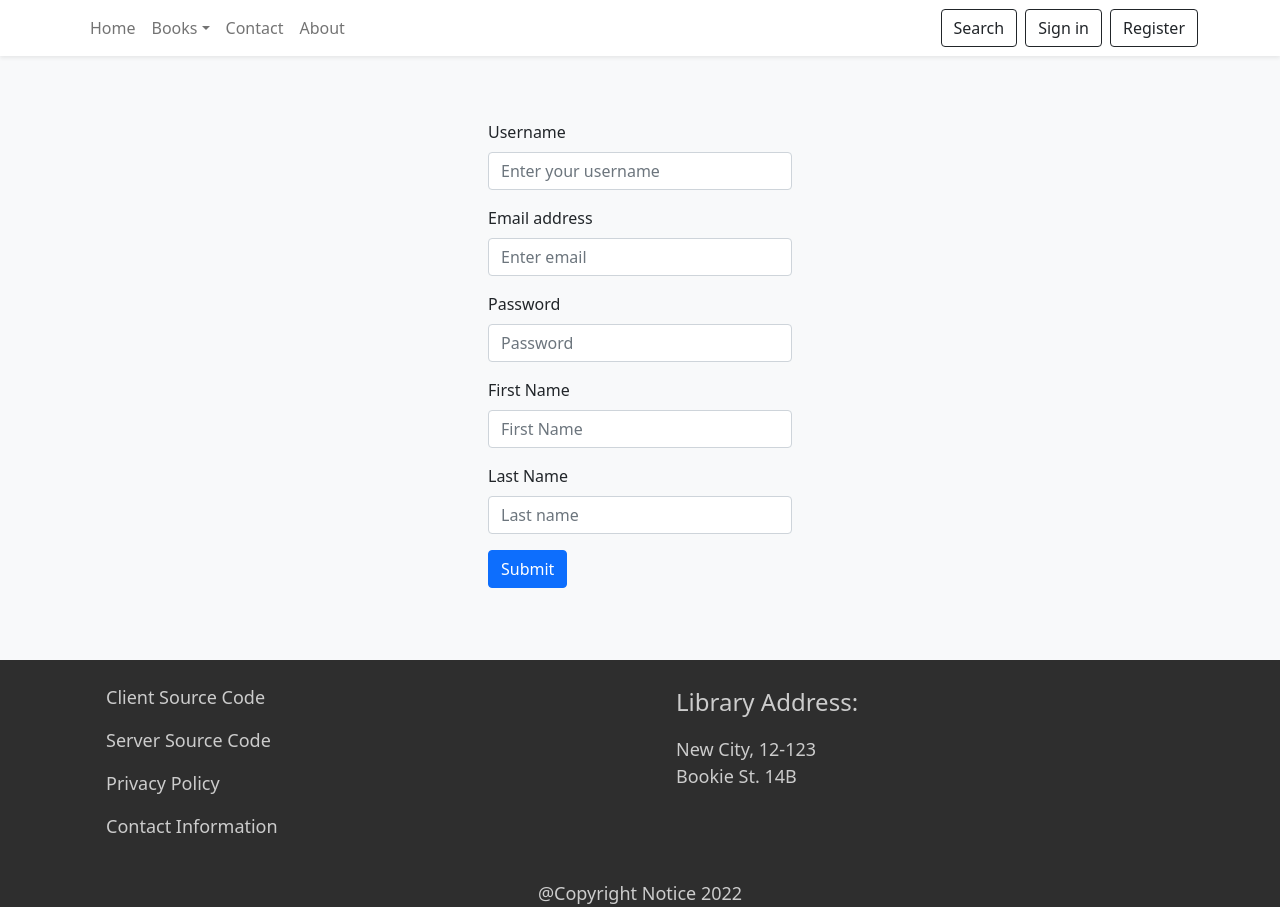
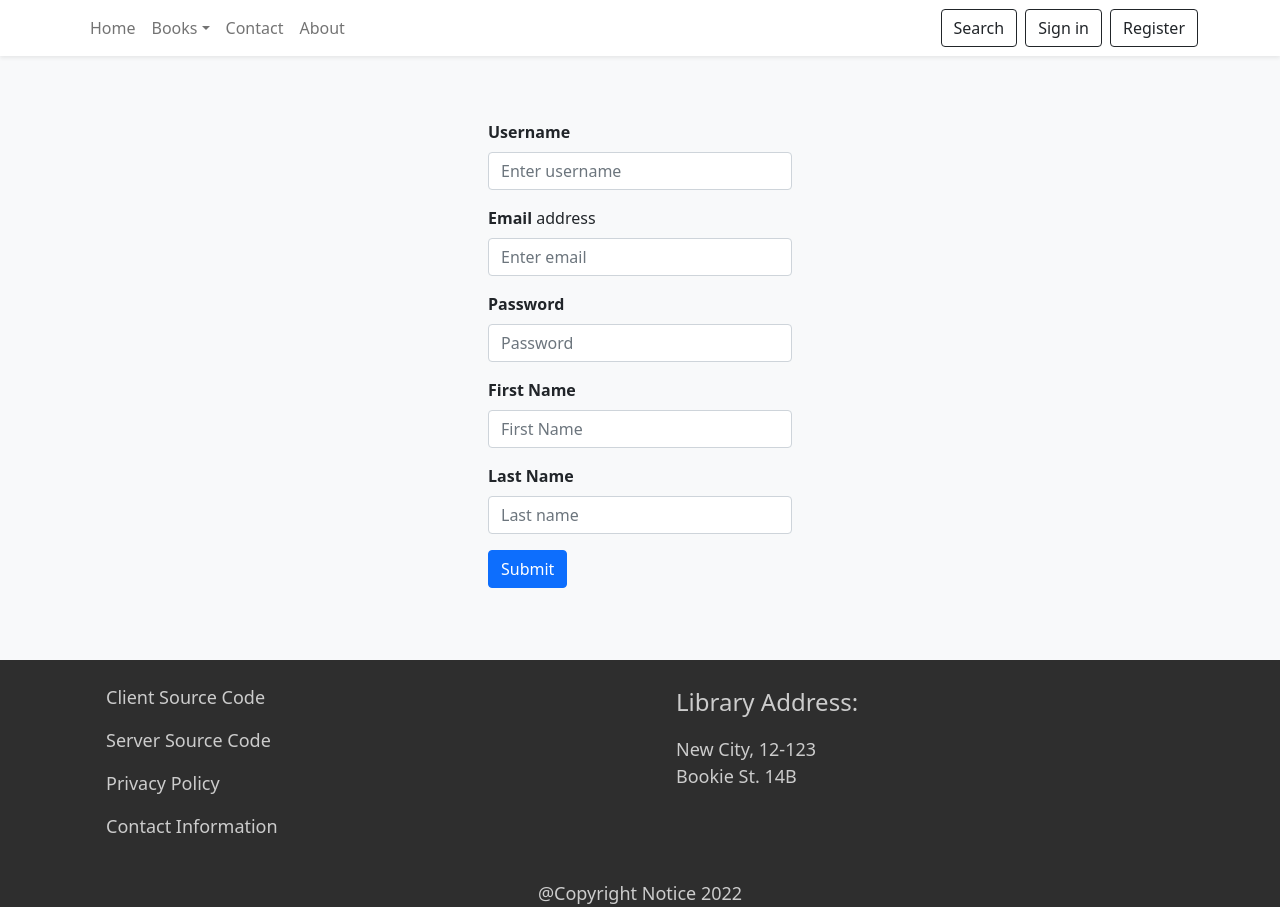
Before and after one commit to s-kakol/libraryApp-client, a React (Vite) app: page /join in a window 1280 px wide. Built offline with nearby package versions, Linux system fonts and the light colour scheme.

Commit message:
Feat: Add register form validation

```diff
--- a/src/pages/Register.tsx
+++ b/src/pages/Register.tsx
@@ -4,35 +4,137 @@ import Col from 'react-bootstrap/Col';
 import Row from 'react-bootstrap/Row';
 import Form from 'react-bootstrap/Form';
 import './Login.scss';
+import { useFormik } from 'formik';
+import * as Yup from 'yup';
 
 const Register = (): JSX.Element => {
+  const errorStyle = {
+    color: '#ce2649',
+  };
+
+  const formik = useFormik({
+    initialValues: {
+      username: '',
+      email: '',
+      password: '',
+      firstName: '',
+      lastName: '',
+    },
+    onSubmit: values => {
+      console.log(values);
+    },
+    validationSchema: Yup.object({
+      username: Yup.string()
+        .max(64, 'Username too long')
+        .required('Please enter username'),
+      email: Yup.string()
+        .email('Invalid email address')
+        .max(320, 'Email is too long')
+        .required('Please enter email'),
+      password: Yup.string()
+        .min(6, 'Password must be min 6 characters')
+        .max(128, 'Password is too long')
+        .matches(
+          /^(?=.*?[A-Z])/,
+          'Password must contain at least one uppercase letter'
+        )
+        .matches(
+          /^(?=.*?[a-z])/,
+          'Password must contain at least one lowercase letter'
+        )
+        .matches(/^(?=.*?[0-9])/, 'Password must contain at least one number')
+        .required('Please enter password'),
+      firstName: Yup.string()
+        .max(64, 'Name too long')
+        .required('Please enter first name'),
+      lastName: Yup.string()
+        .max(64, 'Surname too long')
+        .required('Please enter last name'),
+    }),
+  });
+
   return (
     <Container style={{ maxWidth: '50vh', padding: '3rem' }}>
       <Row>
-        <Form>
-          <Form.Group className="mb-3" controlId="registerUserName">
-            <Form.Label>Username</Form.Label>
-            <Form.Control type="text" placeholder="Enter your username" />
+        <Form noValidate onSubmit={formik.handleSubmit}>
+          <Form.Group className="mb-3" controlId="username">
+            <Form.Label>
+              <strong>Username</strong>
+            </Form.Label>
+            <Form.Control
+              type="text"
+              placeholder="Enter username"
+              onChange={formik.handleChange}
+              onBlur={formik.handleBlur}
+              value={formik.values.username}
+            />
+            {formik.touched.username && formik.errors.username ? (
+              <p style={errorStyle}>{formik.errors.username}</p>
+            ) : null}
           </Form.Group>
 
-          <Form.Group className="mb-3" controlId="registerEmail">
-            <Form.Label>Email address</Form.Label>
-            <Form.Control type="email" placeholder="Enter email" />
+          <Form.Group className="mb-3" controlId="email">
+            <Form.Label>
+              <strong>Email</strong> address
+            </Form.Label>
+            <Form.Control
+              type="email"
+              placeholder="Enter email"
+              onChange={formik.handleChange}
+              onBlur={formik.handleBlur}
+              value={formik.values.email}
+            />
+            {formik.touched.email && formik.errors.email ? (
+              <p style={errorStyle}>{formik.errors.email}</p>
+            ) : null}
           </Form.Group>
 
-          <Form.Group className="mb-3" controlId="registerPassword">
-            <Form.Label>Password</Form.Label>
-            <Form.Control type="password" placeholder="Password" />
+          <Form.Group className="mb-3" controlId="password">
+            <Form.Label>
+              <strong>Password</strong>
+            </Form.Label>
+            <Form.Control
+              type="password"
+              placeholder="Password"
+              onChange={formik.handleChange}
+              onBlur={formik.handleBlur}
+              value={formik.values.password}
+            />
+            {formik.touched.password && formik.errors.password ? (
+              <p style={errorStyle}>{formik.errors.password}</p>
+            ) : null}
           </Form.Group>
 
-          <Form.Group className="mb-3" controlId="registerFirstName">
-            <Form.Label>First Name</Form.Label>
-            <Form.Control type="text" placeholder="First Name" />
+          <Form.Group className="mb-3" controlId="firstName">
+            <Form.Label>
+              <strong>First Name</strong>
+            </Form.Label>
+            <Form.Control
+              type="text"
+              placeholder="First Name"
+              onChange={formik.handleChange}
+              onBlur={formik.handleBlur}
+              value={formik.values.firstName}
+            />
+            {formik.touched.firstName && formik.errors.firstName ? (
+              <p style={errorStyle}>{formik.errors.firstName}</p>
+            ) : null}
           </Form.Group>
 
-          <Form.Group className="mb-3" controlId="registerLastName">
-            <Form.Label>Last Name</Form.Label>
-            <Form.Control type="text" placeholder="Last name" />
+          <Form.Group className="mb-3" controlId="lastName">
+            <Form.Label>
+              <strong>Last Name</strong>
+            </Form.Label>
+            <Form.Control
+              type="text"
+              placeholder="Last name"
+              onChange={formik.handleChange}
+              onBlur={formik.handleBlur}
+              value={formik.values.lastName}
+            />
+            {formik.touched.lastName && formik.errors.lastName ? (
+              <p style={errorStyle}>{formik.errors.lastName}</p>
+            ) : null}
           </Form.Group>
 
           <Row>
```
